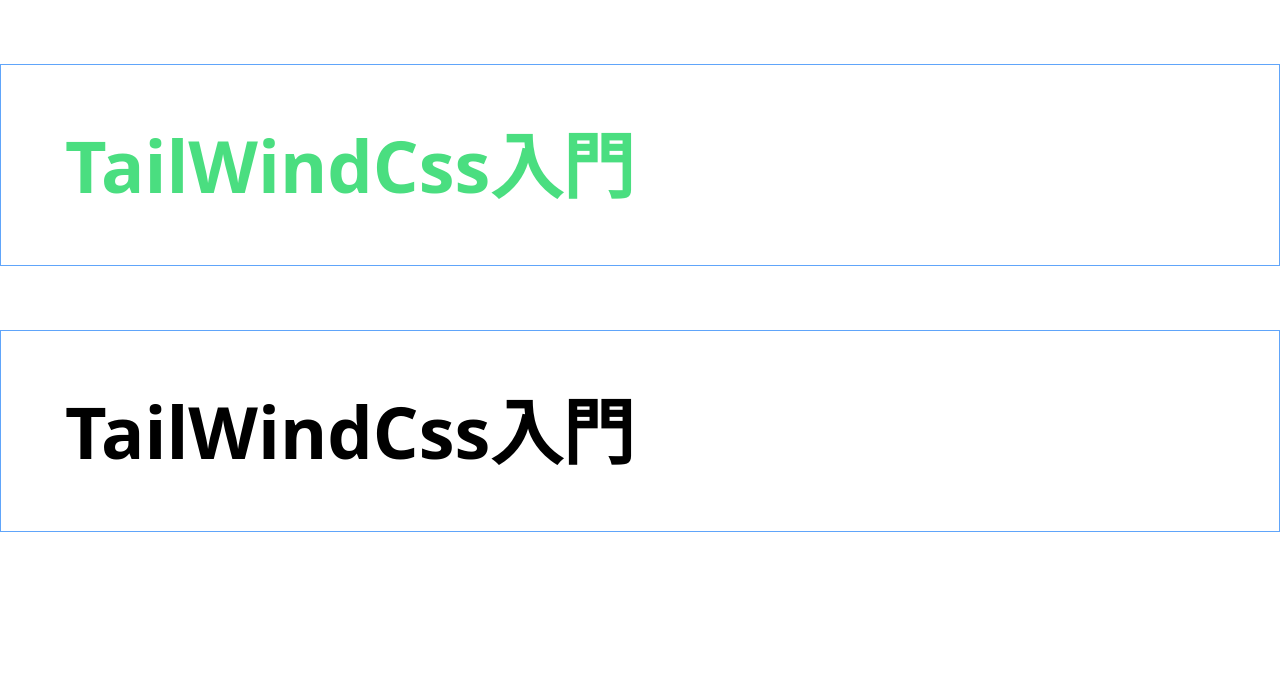
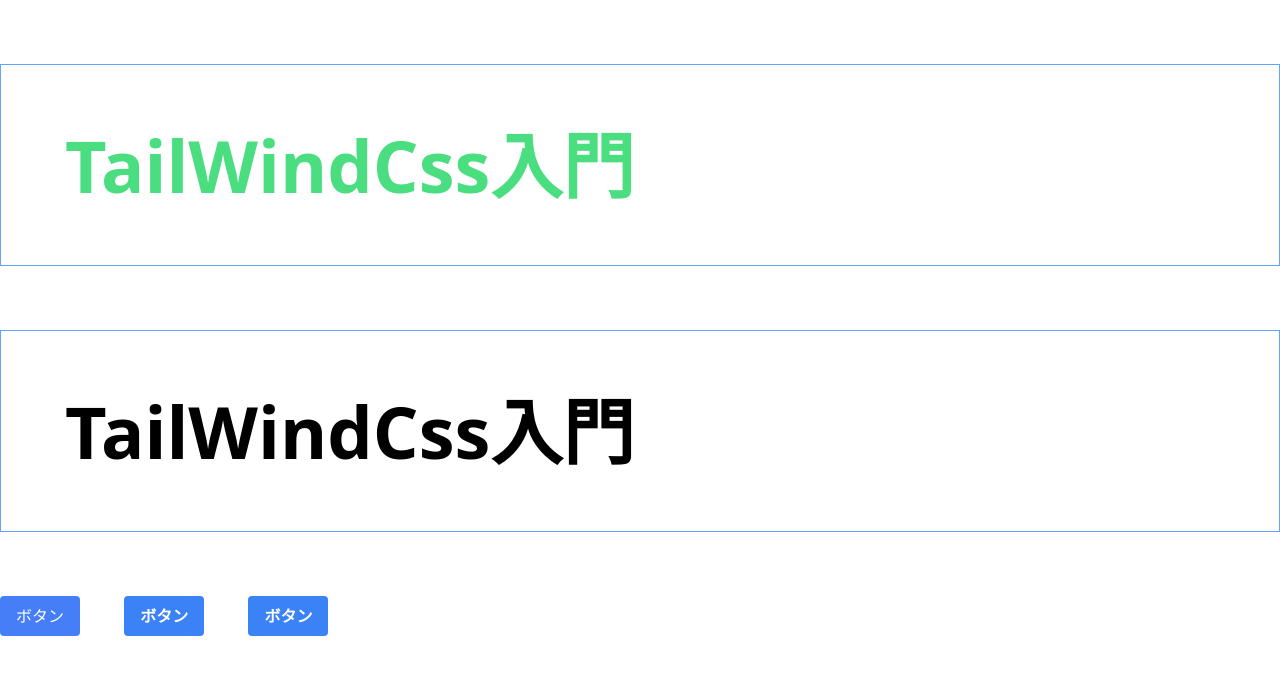
Before and after one commit to takashiono2/Udemy_Tailwindcss_shin, a website: page src/index.html in a window 1280 px wide. Drawn offline with Linux system fonts and the light colour scheme.

Commit message:
section3_20

```diff
--- a/src/index.html
+++ b/src/index.html
@@ -17,5 +17,12 @@
       TailWindCss入門
     </h1>
   </div>
+  <button class="easy-button">ボタン</button>
+  <button
+    class="bg-blue-500 hover:bg-blue-600 text-white font-bold py-2 px-4 rounded ml-10">ボタン
+  </button>
+  <button
+    class="btn-blue btn">ボタン
+  </button>
 </body>
 </html>
--- a/src/input.css
+++ b/src/input.css
@@ -1,3 +1,28 @@
 @tailwind base;
 @tailwind components;
 @tailwind utilities;
+
+.easy-button{
+  padding: 8px 16px;
+  background-color: #467ef7;
+  color: white;
+  border-radius: 4px;
+  font: bold;
+  margin-left: 40x;
+}
+
+.easy-button:hover{
+  background-color: #336eef;
+}
+
+.btn{
+  @apply font-bold py-2 px-4 rounded ml-10;
+}
+
+.btn-blue {
+  @apply bg-blue-500 text-white;
+}
+
+.btn-blue:hover{
+  @apply bg-blue-600;
+}
```
Also changed, not shown: README.md, dist/output.css, 1 other file.
